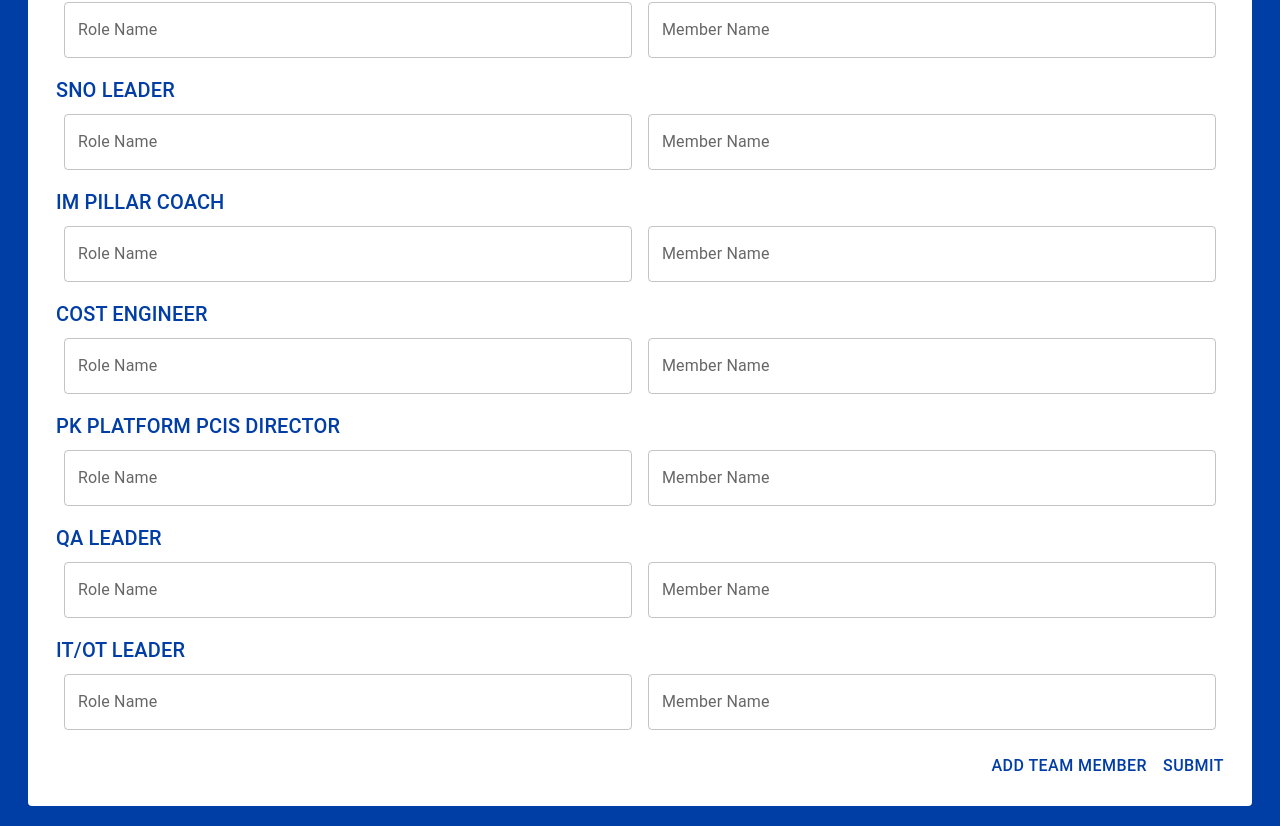
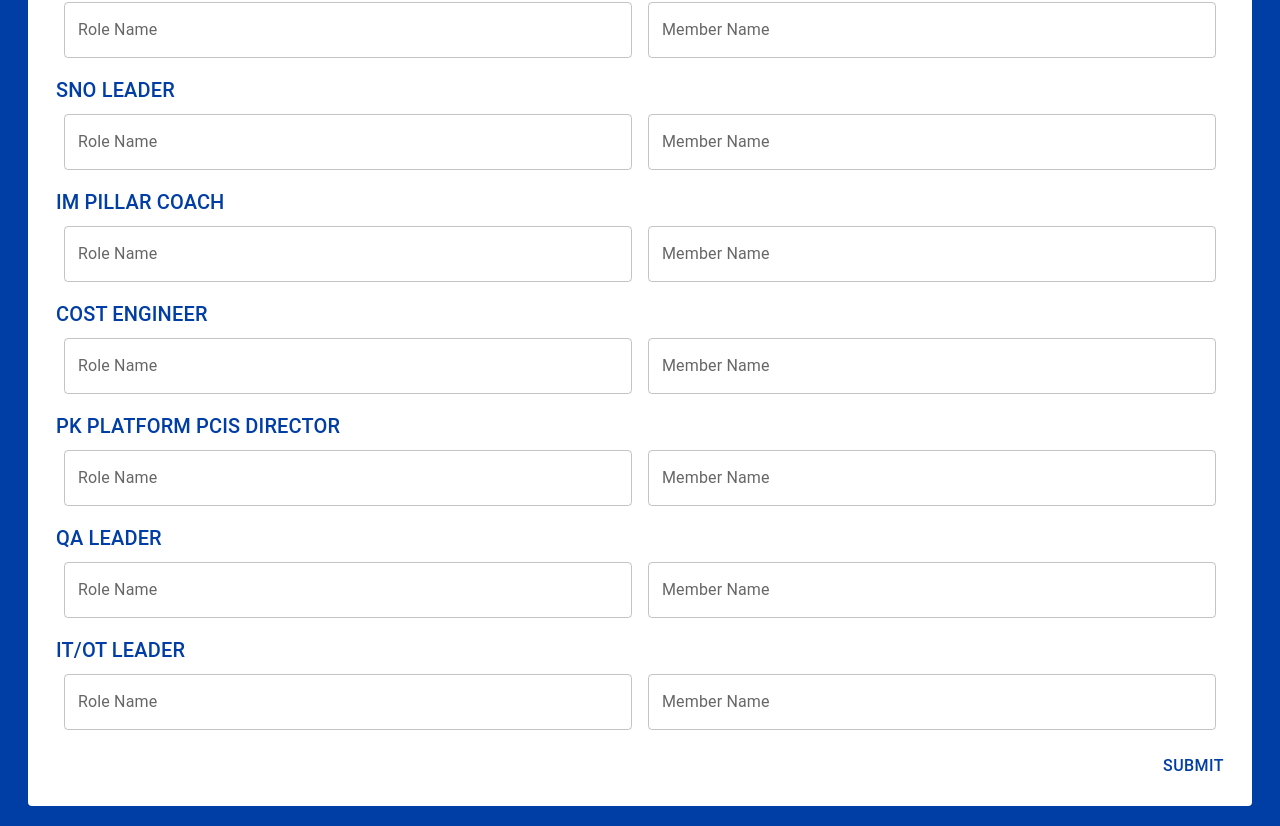
Before and after one commit to uimkatali/personal-login-form-fe, a React (Create React App) app: page /createProject in a window 1280 px wide. Shown: the part 996-1822 px from the top of the page. Built offline with nearby package versions, Linux system fonts and the light colour scheme.

Commit message:
remove garbage

```diff
--- a/src/components/ProjectForm/CreateProjectForm.tsx
+++ b/src/components/ProjectForm/CreateProjectForm.tsx
@@ -169,18 +169,6 @@ const CreateProjectForm: React.FC = () => {
         >
           {t(TRANSLATION_KEYS.SUBMIT).toLocaleUpperCase()}
         </Button>
-        <Button
-          variant="text"
-          sx={{
-            fontSize: 16,
-            color: theme.palette.secondary.main,
-          }}
-          onClick={() => {
-            handleAddTeamMember()
-          }}
-        >
-          {t(TRANSLATION_KEYS.ADD_TEAM_MEMBER).toLocaleUpperCase()}
-        </Button>
       </Paper>
     </Paper>
   )
```
